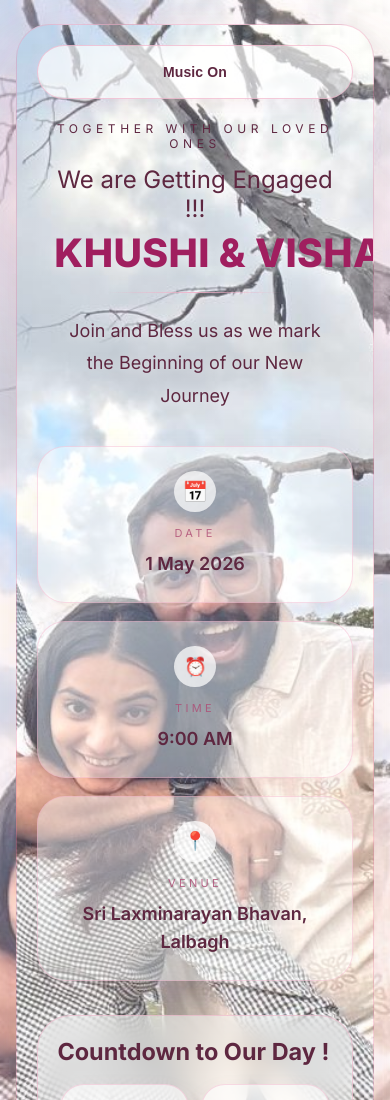
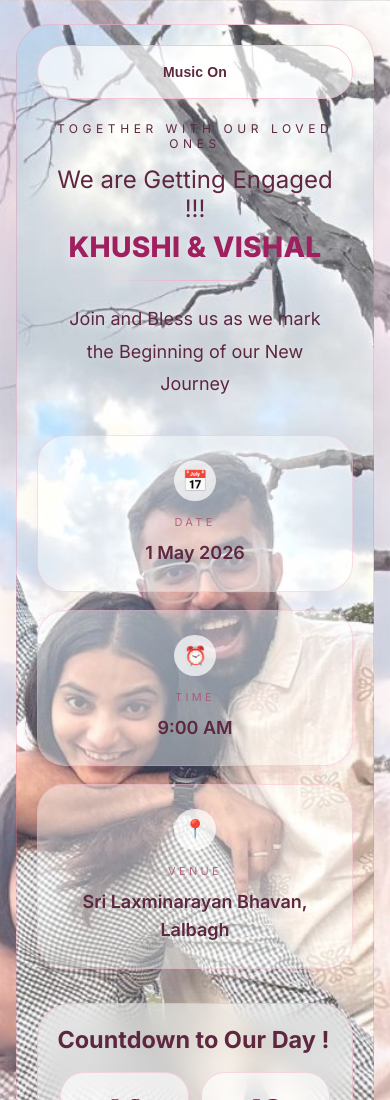
Before and after one commit to vishalpatelptl251-art/khushi-vishal, a plain HTML site: page index.html in a window 390 px wide. Shown: the top 1100 px of the page. Drawn offline with Linux system fonts and the light colour scheme.

Commit message:
Update styles.css

```diff
--- a/styles.css
+++ b/styles.css
@@ -346,7 +346,7 @@ text-shadow:0 2px 10px rgba(255,255,255,.5);
 @media (max-width: 640px){
   .container{padding:24px 16px 30px}
   .main-sheet,.message-sheet{padding:20px}
-  .names{font-size:clamp(24px,10vw,40px); gap:.14em}
+    .names{font-size:clamp(20px,7.2vw,34px)}
   .details-grid{grid-template-columns:1fr}
   .countdown-grid{grid-template-columns:repeat(2,minmax(0,1fr))}
   .cta-row{flex-direction:column}
```
